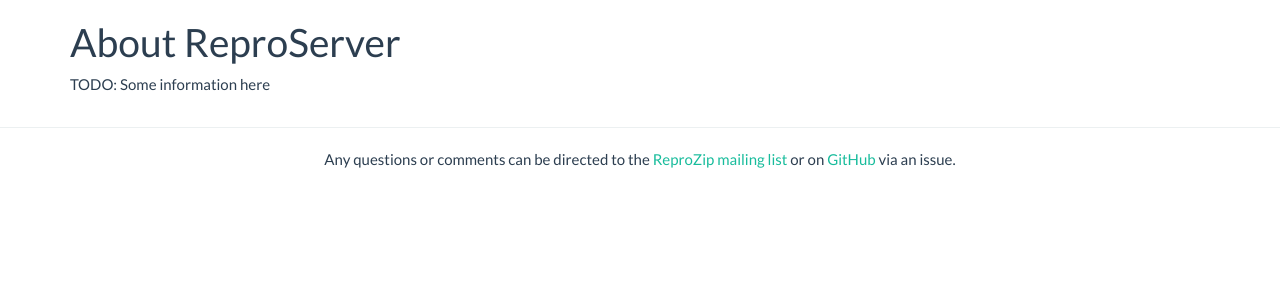
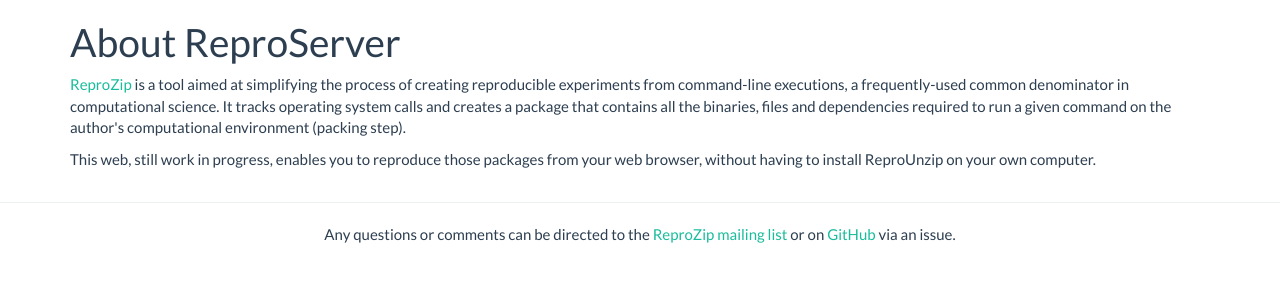
Before and after one commit to VIDA-NYU/reproserver, a Flask app: page /about in a window 1280 px wide. Shown: the part 60-360 px from the top of the page. Run offline with Flask 2, Linux system fonts and the light colour scheme; parts of the project's set-up code (start-up, migrations or seed data) failed here and were passed over; some libraries are stand-ins or nearby versions.

Commit message:
Add some text

```diff
--- a/web/web/templates/about.html
+++ b/web/web/templates/about.html
@@ -4,6 +4,8 @@
 
 <h1>About ReproServer</h1>
 
-<p>TODO: Some information here</p>
+<p><a href="https://www.reprozip.org/">ReproZip</a> is a tool aimed at simplifying the process of creating reproducible experiments from command-line executions, a frequently-used common denominator in computational science. It tracks operating system calls and creates a package that contains all the binaries, files and dependencies required to run a given command on the author's computational environment (packing step).</p>
+
+<p>This web, still work in progress, enables you to reproduce those packages from your web browser, without having to install ReproUnzip on your own computer.</p>
 
 {% endblock content %}
--- a/web/web/templates/index.html
+++ b/web/web/templates/index.html
@@ -24,5 +24,6 @@ You can also choose one of the examples below.</p>
 
 <h2>Examples</h2>
 <p>TODO: Some examples here for people to try out</p>
+<p>Or try uploading one of the examples from the <a href="https://examples.reprozip.org/">ReproZip-Examples repository</a>!</p>
 
 {% endblock content %}
```
